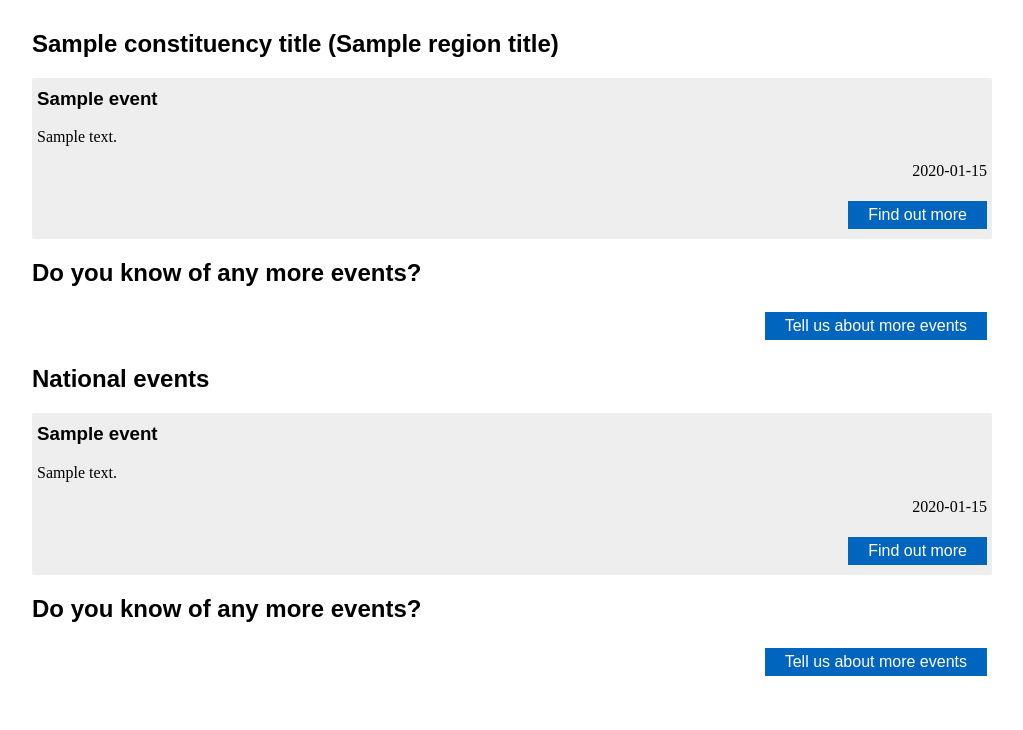
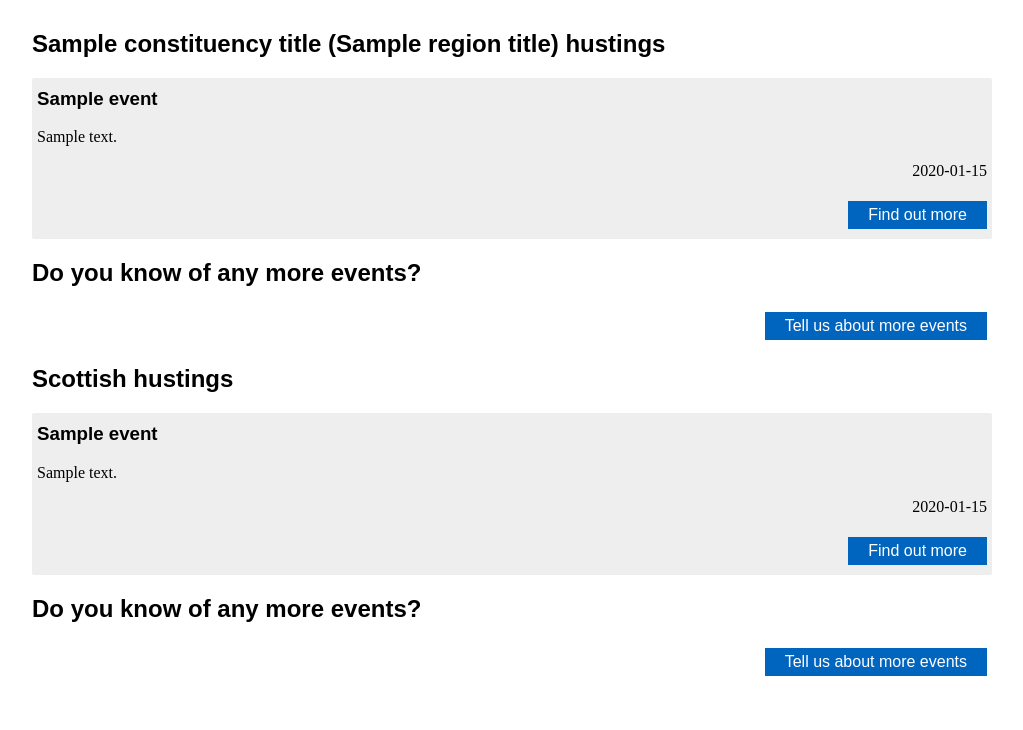
Before and after one commit to meetyournextmsp/website, a Flask app: template meetyournextmsp/templates/constituency.html in a window 1280 px wide. Shown: the part 100-830 px from the top of the page, without its empty margins (128-1151 px from the left). Run offline with Flask 2, Linux system fonts and the light colour scheme; the template is opened without the code that fills it: most values are stand-ins (such as "Sample title", 1, 10 or a date in 2020).

Commit message:
Headings

```diff
--- a/meetyournextmsp/templates/all_events.html
+++ b/meetyournextmsp/templates/all_events.html
@@ -6,10 +6,7 @@
 
 {% block content %}
 
-
-    <h2>All events</h2>
-
-
+    <h2>All hustings (Scotland and local)</h2>
 
     {% if all_events %}
 
--- a/meetyournextmsp/templates/constituency.html
+++ b/meetyournextmsp/templates/constituency.html
@@ -7,7 +7,7 @@
 {% block content %}
 
 
-    <h2>{{ constituency_title }} ({{ region_title }})</h2>
+    <h2>{{ constituency_title }} ({{ region_title }}) hustings</h2>
 
 
 
@@ -33,7 +33,7 @@
 
     {% if national_events %}
 
-        <h2>National events</h2>
+        <h2>Scottish hustings</h2>
 
         {% for event in national_events %}
             {% include 'common-event-listing.html' %}
```
